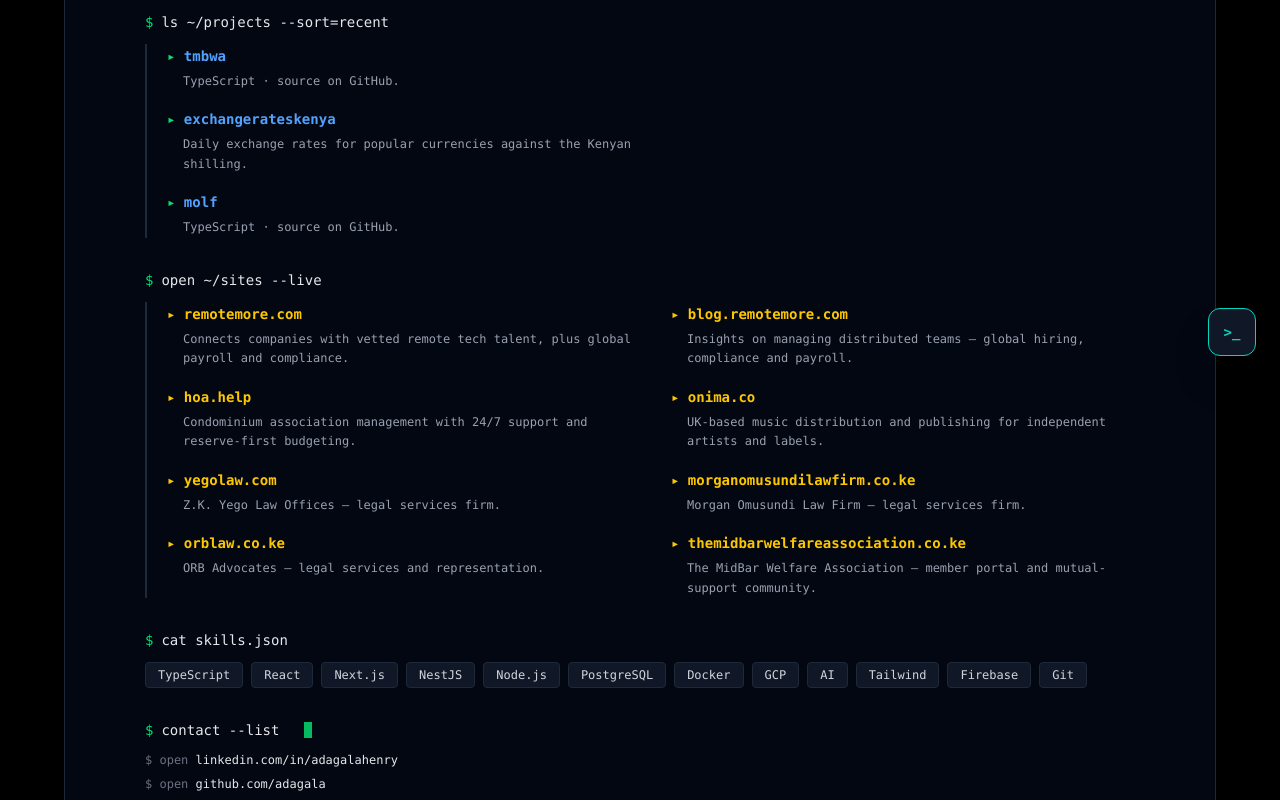
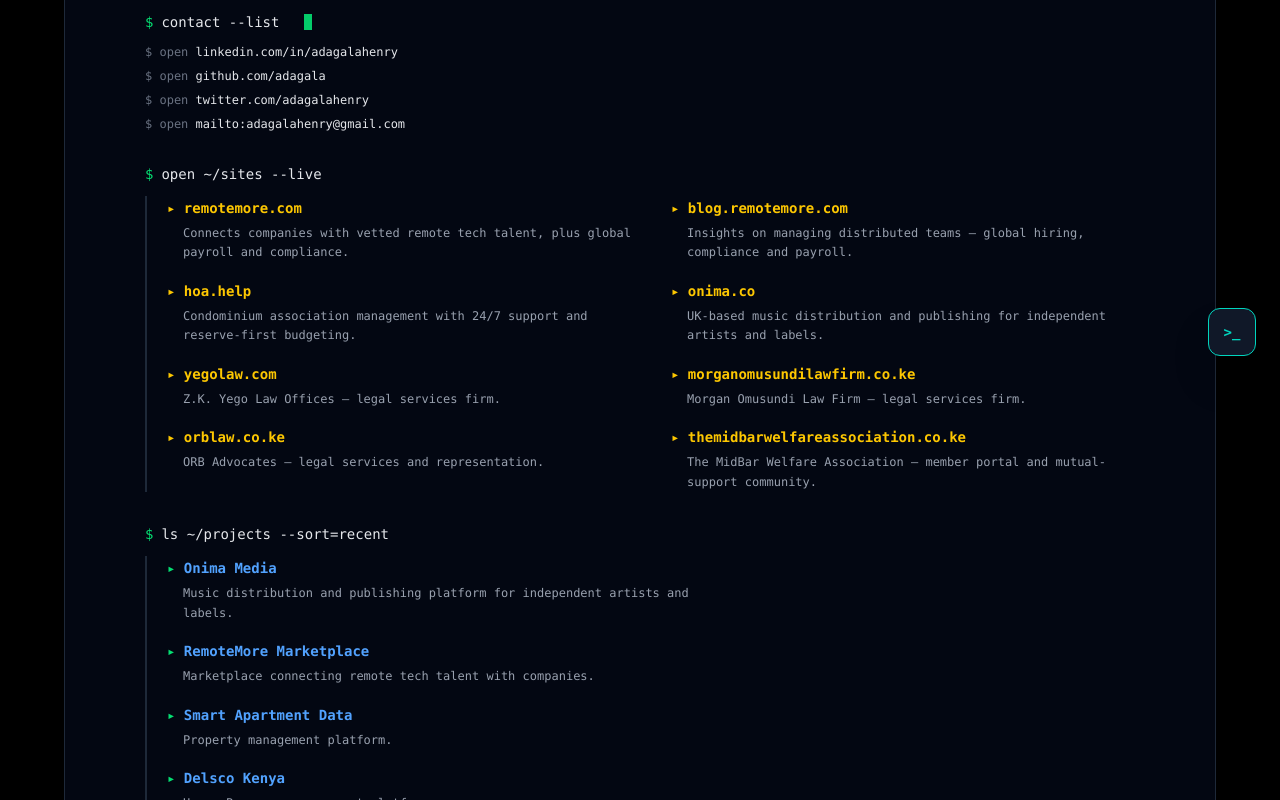
Before and after one commit to adagala/portfolio, a Next.js app: page / in a window 1280 px wide. Shown: the part 420-1220 px from the top of the page. Built offline with nearby package versions, Linux system fonts and the light colour scheme.

Commit message:
Refactor projects and contacts sections for improved organization and clarity

```diff
--- a/pages/index.tsx
+++ b/pages/index.tsx
@@ -4,20 +4,31 @@
 
 const projects = [
   {
-    name: 'tmbwa',
-    description: 'TypeScript · source on GitHub.',
-    href: 'https://github.com/adagala/tmbwa',
+    name: 'Onima Media',
+    description:
+      'Music distribution and publishing platform for independent artists and labels.',
+    href: 'https://dashboard.onima.co',
   },
   {
-    name: 'exchangerateskenya',
-    description:
-      'Daily exchange rates for popular currencies against the Kenyan shilling.',
-    href: 'https://github.com/adagala/exchangerateskenya',
+    name: 'RemoteMore Marketplace',
+    description: 'Marketplace connecting remote tech talent with companies.',
+    href: 'https://app.remotemore.com',
   },
   {
-    name: 'molf',
-    description: 'TypeScript · source on GitHub.',
-    href: 'https://github.com/adagala/molf',
+    name: 'Smart Apartment Data',
+    description: 'Property management platform.',
+    href: 'https://smartapartmentdata.com/',
+  },
+  {
+    name: 'Delsco Kenya',
+    description: 'Human Resource management platform.',
+    href: '#',
+  },
+  {
+    name: 'The Kenya Health Informatics Association (KeHIA)',
+    description:
+      'Online membership and resource platform for health informatics professionals in Kenya.',
+    href: 'https://kehia.org',
   },
 ];
 
@@ -82,13 +93,23 @@
   'Tailwind',
   'Firebase',
   'Git',
+  'Express.js',
 ];
 
 const contacts = [
-  { label: 'linkedin.com/in/adagalahenry', href: 'https://linkedin.com/in/adagalahenry' },
+  {
+    label: 'linkedin.com/in/adagalahenry',
+    href: 'https://linkedin.com/in/adagalahenry',
+  },
   { label: 'github.com/adagala', href: 'https://github.com/adagala' },
-  { label: 'twitter.com/adagalahenry', href: 'https://twitter.com/adagalahenry' },
-  { label: 'mailto:adagalahenry@gmail.com', href: 'mailto:adagalahenry@gmail.com' },
+  {
+    label: 'twitter.com/adagalahenry',
+    href: 'https://twitter.com/adagalahenry',
+  },
+  {
+    label: 'mailto:adagalahenry@gmail.com',
+    href: 'mailto:adagalahenry@gmail.com',
+  },
 ];
 
 const menuSections = [
@@ -238,26 +259,28 @@
               </p>
             </section>
 
-            <section id="projects" className="my-8 scroll-mt-6">
-              <CommandHeading id="projects" command="ls ~/projects --sort=recent" />
-              <ul className="mt-3 border-l-2 border-gray-800 pl-5">
-                {projects.map((project) => (
-                  <li key={project.name} className="mb-4 last:mb-0">
-                    <a
-                      href={project.href}
-                      target="_blank"
-                      rel="noopener noreferrer"
-                      className="text-sm font-bold text-blue-400 hover:text-blue-300"
-                    >
-                      <span className="text-green-400">▸ </span>
-                      {project.name}
-                    </a>
-                    <p className="ml-4 mt-1 max-w-lg text-xs leading-relaxed text-gray-400">
-                      {project.description}
-                    </p>
-                  </li>
+            <section id="contact" className="mt-8 scroll-mt-6">
+              <div className="flex items-center gap-2">
+                <CommandHeading id="contact" command="contact --list" />
+                <span
+                  className="inline-block h-4 w-2 animate-pulse bg-green-400 align-middle"
+                  aria-hidden="true"
+                />
+              </div>
+              <div className="mt-3 flex flex-col gap-2">
+                {contacts.map((contact) => (
+                  <a
+                    key={contact.href}
+                    href={contact.href}
+                    target="_blank"
+                    rel="noopener noreferrer"
+                    className="text-xs text-gray-200 hover:text-green-400"
+                  >
+                    <span className="text-gray-500">$ open </span>
+                    {contact.label}
+                  </a>
                 ))}
-              </ul>
+              </div>
             </section>
 
             <section id="sites" className="my-8 scroll-mt-6">
@@ -282,6 +305,31 @@
               </ul>
             </section>
 
+            <section id="projects" className="my-8 scroll-mt-6">
+              <CommandHeading
+                id="projects"
+                command="ls ~/projects --sort=recent"
+              />
+              <ul className="mt-3 border-l-2 border-gray-800 pl-5">
+                {projects.map((project) => (
+                  <li key={project.name} className="mb-4 last:mb-0">
+                    <a
+                      href={project.href}
+                      target="_blank"
+                      rel="noopener noreferrer"
+                      className="text-sm font-bold text-blue-400 hover:text-blue-300"
+                    >
+                      <span className="text-green-400">▸ </span>
+                      {project.name}
+                    </a>
+                    <p className="ml-4 mt-1 max-w-lg text-xs leading-relaxed text-gray-400">
+                      {project.description}
+                    </p>
+                  </li>
+                ))}
+              </ul>
+            </section>
+
             <section id="skills" className="my-8 scroll-mt-6">
               <CommandHeading id="skills" command="cat skills.json" />
               <div className="mt-3 flex flex-wrap gap-2">
@@ -292,30 +340,6 @@
                   >
                     {skill}
                   </span>
-                ))}
-              </div>
-            </section>
-
-            <section id="contact" className="mt-8 scroll-mt-6">
-              <div className="flex items-center gap-2">
-                <CommandHeading id="contact" command="contact --list" />
-                <span
-                  className="inline-block h-4 w-2 animate-pulse bg-green-400 align-middle"
-                  aria-hidden="true"
-                />
-              </div>
-              <div className="mt-3 flex flex-col gap-2">
-                {contacts.map((contact) => (
-                  <a
-                    key={contact.href}
-                    href={contact.href}
-                    target="_blank"
-                    rel="noopener noreferrer"
-                    className="text-xs text-gray-200 hover:text-green-400"
-                  >
-                    <span className="text-gray-500">$ open </span>
-                    {contact.label}
-                  </a>
                 ))}
               </div>
             </section>
```
